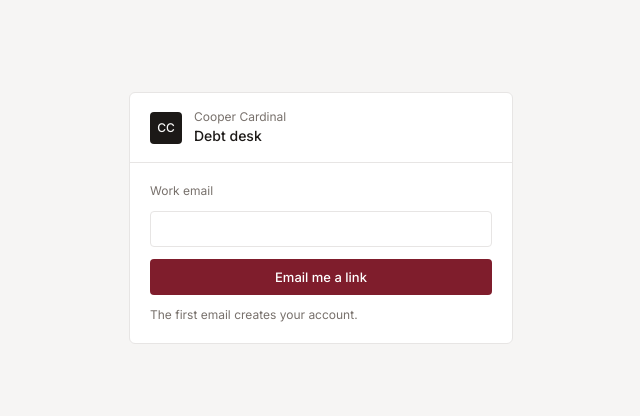
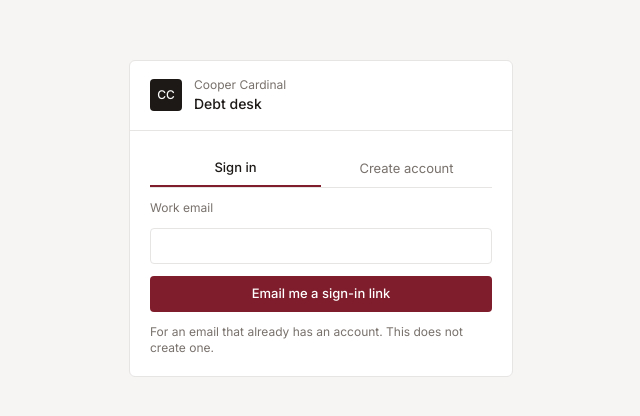
Before and after one commit to aramoski1/mh-debt-tracker, a Next.js app in the folder web/: page /login in a window 1280 px wide. Shown: the part 182-598 px from the top of the page, without its empty margins (319-959 px from the left). Built offline with nearby package versions, Linux system fonts and the light colour scheme; no server answers.

Commit message:
Separate sign-in from creating an account so an existing email is not treated as a new one.
Co-authored-by: Cursor <cursoragent@cursor.com>

```diff
--- a/web/app/login/page.tsx
+++ b/web/app/login/page.tsx
@@ -3,19 +3,46 @@
 import { useState } from "react";
 import { supabaseBrowser } from "@/lib/supabase/client";
 
+type Mode = "signin" | "create";
+
+function readable(error: { message: string; code?: string }) {
+  const message = error.message || "";
+  if (/fetch failed|failed to fetch|network/i.test(message)) {
+    return "The account service could not be reached. The Supabase address for this desk does not resolve, so no email can be sent until that project is restored.";
+  }
+  if (error.code === "otp_disabled" || /signups not allowed|user not found|not found/i.test(message)) {
+    return "No account uses that email yet. Use Create account first.";
+  }
+  return message;
+}
+
 export default function Login() {
+  const [mode, setMode] = useState<Mode>("signin");
   const [email, setEmail] = useState("");
   const [sent, setSent] = useState(false);
+  const [busy, setBusy] = useState(false);
   const [err, setErr] = useState<string | null>(null);
 
   async function submit(e: React.FormEvent) {
     e.preventDefault();
-    const { error } = await supabaseBrowser().auth.signInWithOtp({
-      email,
-      options: { emailRedirectTo: `${window.location.origin}/auth/callback` },
-    });
-    if (error) setErr(error.message);
-    else setSent(true);
+    setErr(null);
+    setBusy(true);
+    try {
+      const { error } = await supabaseBrowser().auth.signInWithOtp({
+        email,
+        options: {
+          shouldCreateUser: mode === "create",
+          emailRedirectTo: `${window.location.origin}/auth/callback`,
+        },
+      });
+      if (error) setErr(readable(error));
+      else setSent(true);
+    } catch (caught) {
+      const message = caught instanceof Error ? caught.message : "Could not reach the account service.";
+      setErr(readable({ message }));
+    } finally {
+      setBusy(false);
+    }
   }
 
   return (
@@ -30,15 +57,31 @@ export default function Login() {
         </div>
         <div className="p-5">
           {sent ? (
-            <p className="text-sm">Check {email} for a sign-in link.</p>
+            <p className="text-sm">Check {email} for a {mode === "signin" ? "sign-in" : "confirmation"} link.</p>
           ) : (
             <form onSubmit={submit} className="space-y-3">
+              <div className="grid grid-cols-2 border-b border-line" role="tablist">
+                <button type="button" role="tab" aria-selected={mode === "signin"} onClick={() => { setMode("signin"); setErr(null); }}
+                        className={`h-9 text-sm ${mode === "signin" ? "border-b-2 border-accent font-medium text-fg" : "text-muted"}`}>
+                  Sign in
+                </button>
+                <button type="button" role="tab" aria-selected={mode === "create"} onClick={() => { setMode("create"); setErr(null); }}
+                        className={`h-9 text-sm ${mode === "create" ? "border-b-2 border-accent font-medium text-fg" : "text-muted"}`}>
+                  Create account
+                </button>
+              </div>
               <label className="block text-xs text-muted" htmlFor="email">Work email</label>
               <input id="email" type="email" required autoComplete="email" value={email} onChange={(e) => setEmail(e.target.value)}
                      className="h-9 w-full rounded-sm border border-line bg-panel px-2 text-sm" />
-              <button className="h-9 w-full rounded-sm bg-accent text-sm font-medium text-on-accent hover:bg-accent-hover">Email me a link</button>
+              <button disabled={busy} className="h-9 w-full rounded-sm bg-accent text-sm font-medium text-on-accent hover:bg-accent-hover disabled:opacity-60">
+                {busy ? "Sending" : mode === "signin" ? "Email me a sign-in link" : "Create account"}
+              </button>
               {err && <p className="text-sm text-negative">{err}</p>}
-              <p className="text-xs text-muted">The first email creates your account.</p>
+              <p className="text-xs text-muted">
+                {mode === "signin"
+                  ? "For an email that already has an account. This does not create one."
+                  : "Sends a link and creates the account the first time this email is used."}
+              </p>
             </form>
           )}
         </div>
```
Also changed, not shown: 1 other file (tests, documents, lock files or other folders).
